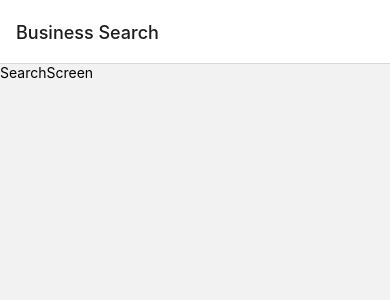
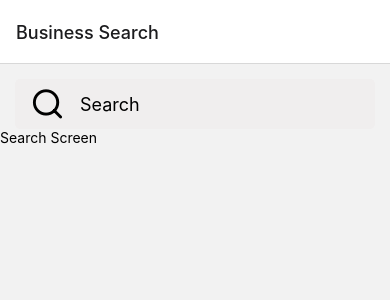
Before and after one commit to DavinderSingh-ds/Food_App_React_Native, a React Native app: screen /SearchSc in a window 390 px wide. Shown: the top 300 px of the page. Built offline with nearby package versions, Linux system fonts and the light colour scheme.

Commit message:
Styling Search Bar

```diff
--- a/src/components/SearchBar.js
+++ b/src/components/SearchBar.js
@@ -1,20 +1,37 @@
 import React from 'react';
-import {View,Text,StyleSheet} from 'react-native';
+import {View,TextInput,StyleSheet} from 'react-native';
+import { Feather } from '@expo/vector-icons';
 
 const SearchBar = () => {
     return(
-        <View style={styles.background}>
-            <Text>SearchBar</Text>
+        <View style={styles.backgroundStyle}>
+            <Feather name="search" style={styles.iconStyle} />
+            <TextInput style={styles.inputStyle} placeholder="Search" />
         </View>
     );
 };
 
 const styles = StyleSheet.create({
-    background: {
+    backgroundStyle: {
         backgroundColor: '#F0EEEE',
         height: 50,
         borderRadius: 5,
         marginHorizontal: 15,
+        flexDirection:'row',
+        // alignItems: 'center',
+        marginTop: 15,
+    },
+    inputStyle: {
+        // borderColor: 'black',
+        // borderWidth: 1,
+        flex: 1,
+        fontSize: 18,
+    },
+    iconStyle: {
+        fontSize: 35,
+        alignSelf: 'center',
+        marginHorizontal: 15,
+        color: 'black',
     }
 });
 
--- a/src/screens/SearchScreen.js
+++ b/src/screens/SearchScreen.js
@@ -1,12 +1,13 @@
 import React from 'react';
 import {View,Text,StyleSheet} from 'react-native';
-import { SearchBar } from 'react-native-screens';
+
+import SearchBar from '../components/SearchBar'
 
 const SearchScreen = () => {
     return(
         <View>
-            <SearchBar/>
-            <Text>SearchScreen</Text>
+            <SearchBar />
+            <Text>Search Screen</Text>
         </View>
     );
 };
```
